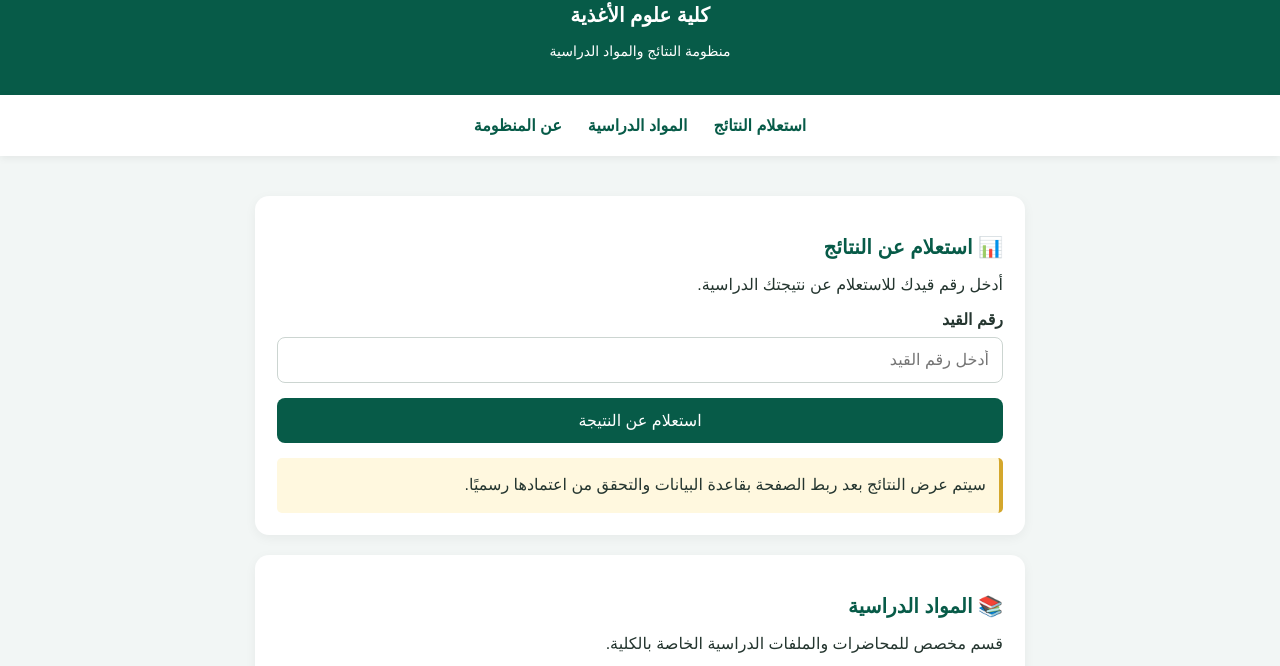
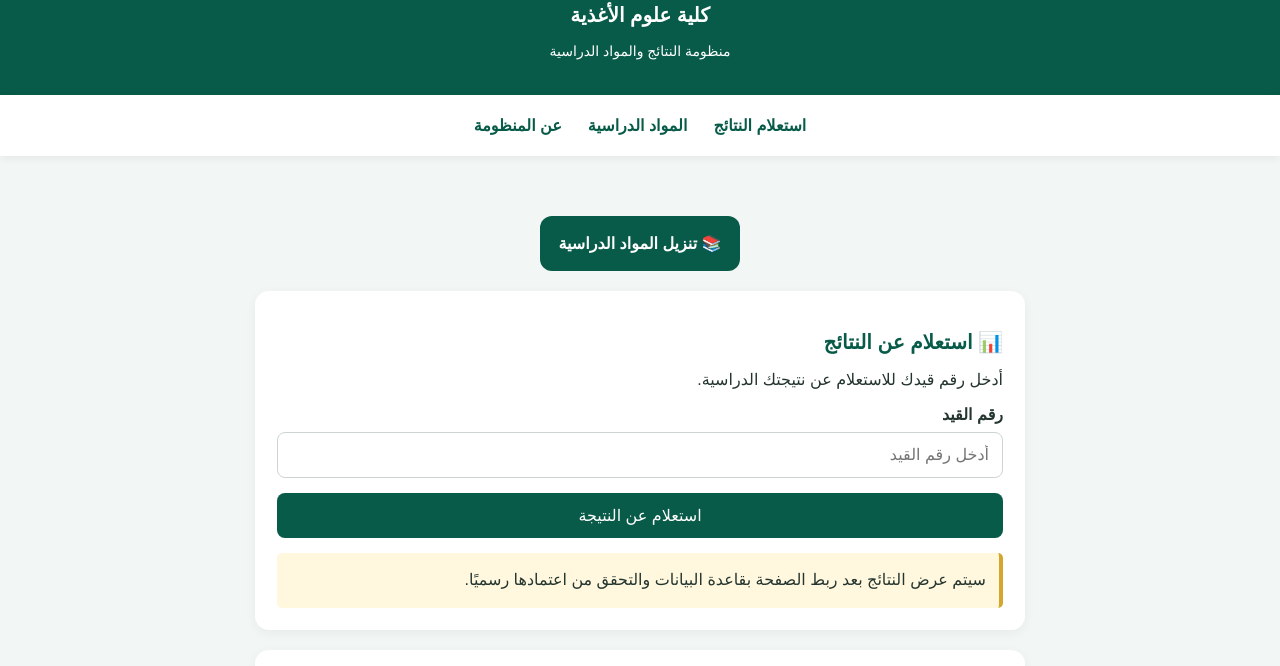
Before and after one commit to mohmoh87878787-cmyk/food-science-results, a plain HTML site: page index.html in a window 1280 px wide. Shown: the part 118-784 px from the top of the page. Drawn offline with Linux system fonts and the light colour scheme.

Commit message:
Add download materials button to main section
Added a button to download study materials.

```diff
--- a/index.html
+++ b/index.html
@@ -103,6 +103,11 @@ footer{
 </nav>
 
 <main>
+  <div style="display:flex;gap:10px;justify-content:center;margin:20px 0;flex-wrap:wrap">
+  <a href="#materials" style="display:block;background:#075b48;color:white;padding:18px;border-radius:12px;text-decoration:none;font-weight:bold;text-align:center">
+    📚 تنزيل المواد الدراسية
+  </a>
+  </div>
 
 <section class="card" id="results">
   <h2>📊 استعلام عن النتائج</h2>
```
